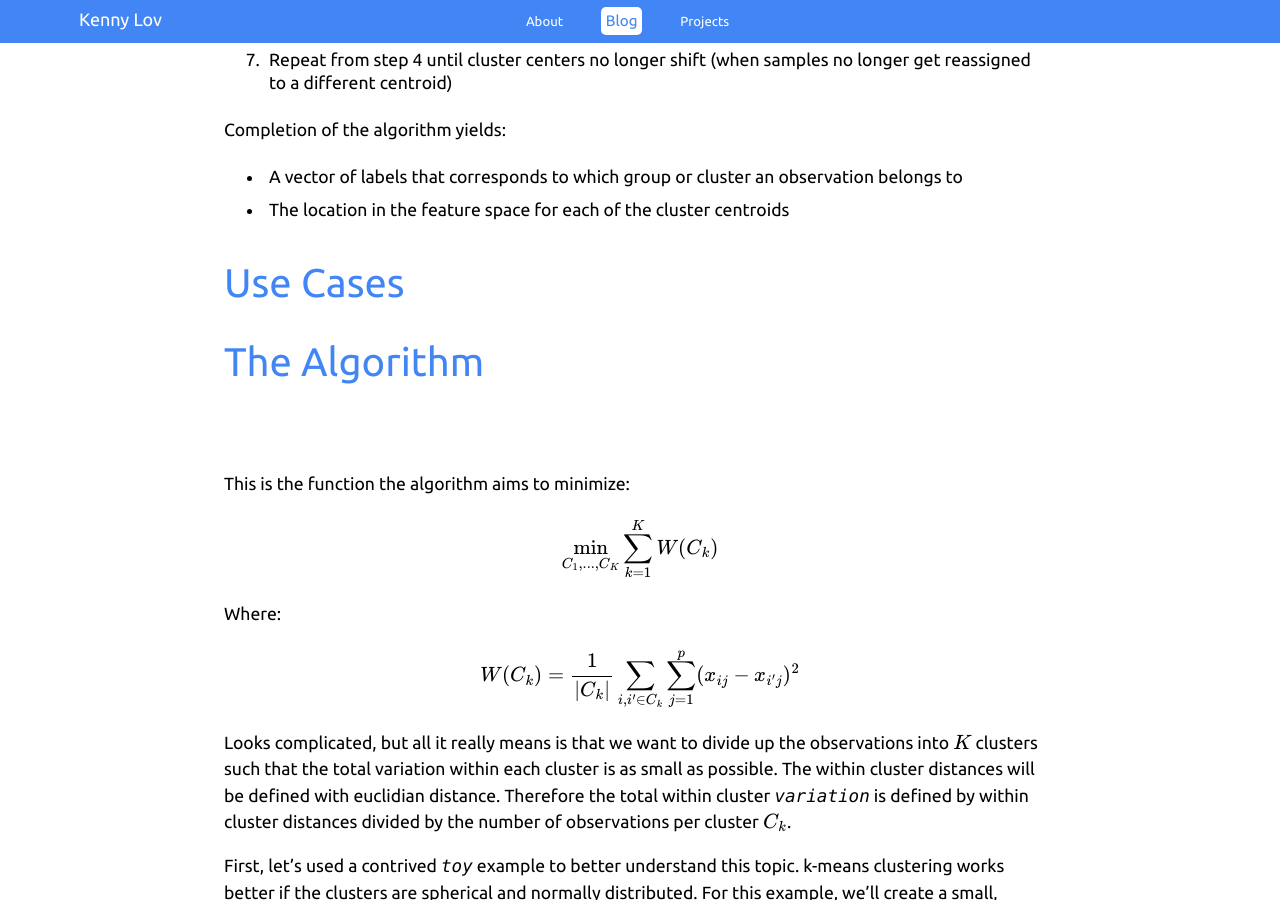
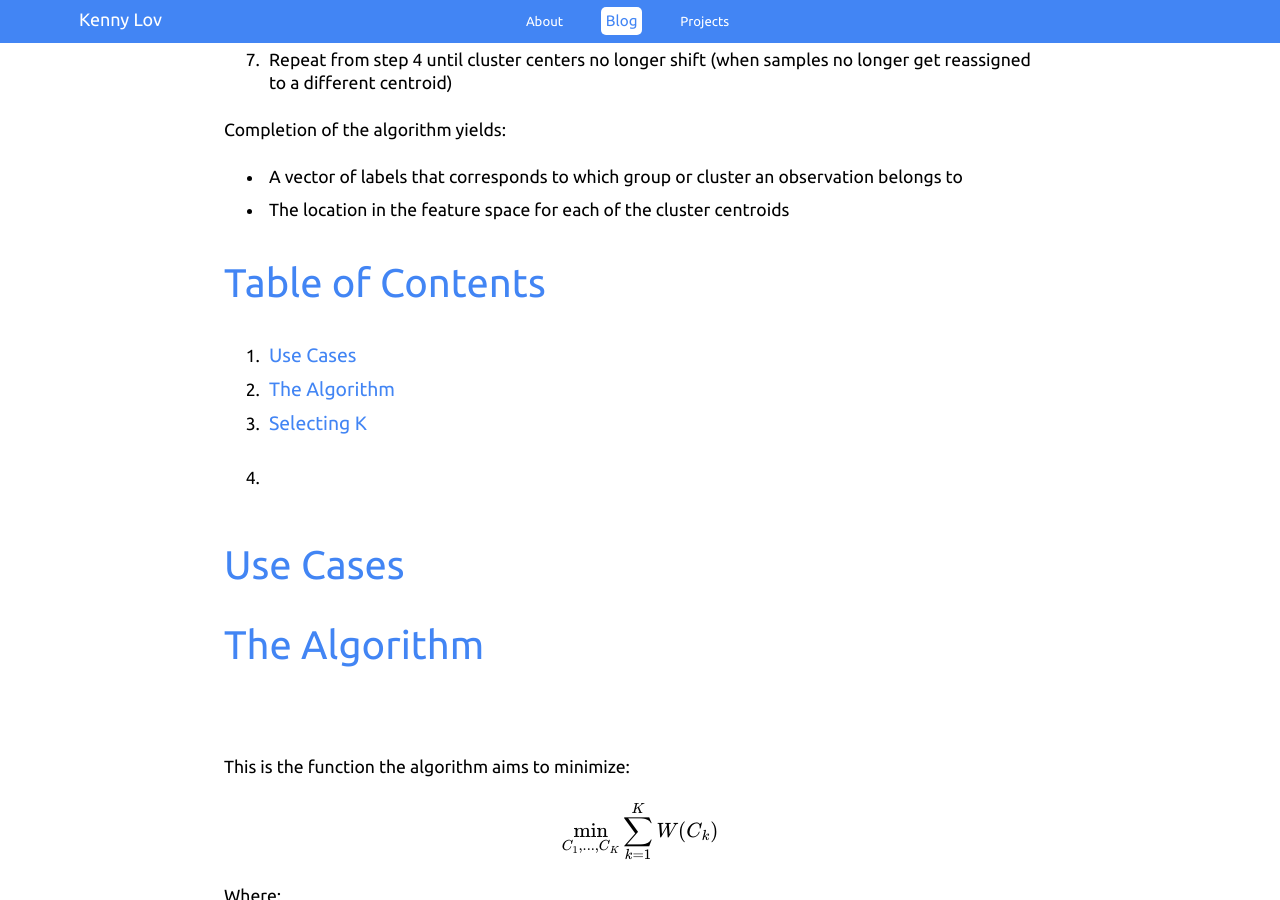
Before and after one commit to clfkenny/clfkenny.github.io, a Jekyll site: the page built from projects/kmeans_intro/index.md, in a window 1280 px wide and 900 px high, scrolled down 753 px. Built offline with Jekyll 4.4.1, drawn with Linux system fonts in a browser that asks for light colours; some web fonts are replaced; formulas are drawn with MathJax 3; our own code applies the rules of GitHub Pages for plain Markdown files.

Commit message:
updating kmeans

```diff
--- a/projects/kmeans_intro/index.md
+++ b/projects/kmeans_intro/index.md
@@ -99,6 +99,13 @@ The location in the feature space for each of the cluster centroids
 </li>
 
 </ul>
+
+## Table of Contents
+
+1.  [Use Cases](#Use-Cases)
+2.  [The Algorithm](#The-Algorithm)
+3.  [Selecting K](#Selecting-K)
+4.  $$$$
 
 <h2>
 
```
Also changed, not shown: projects/kmeans_intro/kmeans_intro.Rmd (+8 -0 lines), projects/kmeans_intro/images/plot1.png, projects/kmeans_intro/images/plot2.png, projects/kmeans_intro/images/plot3.png, projects/kmeans_intro/images/scaling.png, projects/kmeans_intro/images/scree.png.
